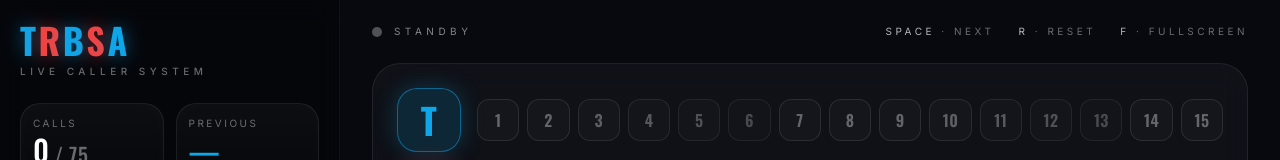
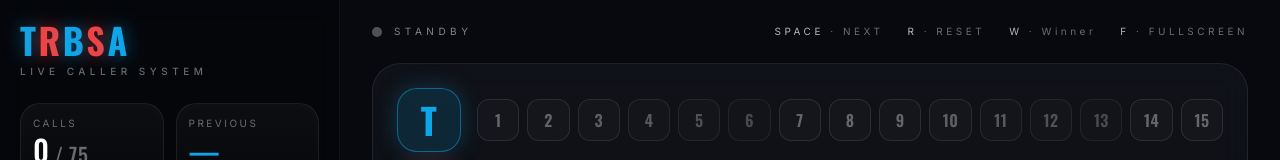
Before and after one commit to gewawddd/DABO_BINGO, a React (Vite) app: page / in a window 1280 px wide. Shown: the top 160 px of the page. Built offline with nearby package versions, Linux system fonts and the light colour scheme.

Commit message:
feat: add keyboard shortcut for opening winner modal

```diff
--- a/src/App.tsx
+++ b/src/App.tsx
@@ -77,7 +77,8 @@ export function App() {
   useKeyboardShortcuts({
     onNext: game.next,
     onReset: game.reset,
-    onFullscreen: handleFullscreen
+    onFullscreen: handleFullscreen,
+    onOpenWinner: handleOpenWinner
   });
   return (
     <div className="app-shell flex w-full min-h-screen bg-brand-bg text-white">
@@ -132,6 +133,13 @@ export function App() {
             <span>
               <span className="text-white/70">R</span> · Reset
             </span>
+            <button
+              type="button"
+              onClick={handleOpenWinner}
+              aria-label="Open winner modal"
+              className="transition-colors hover:text-white/80">
+              <span className="text-white/70">W</span> · Winner
+            </button>
             <span>
               <span className="text-white/70">F</span> · Fullscreen
             </span>
--- a/src/hooks/useKeyboardShortcuts.ts
+++ b/src/hooks/useKeyboardShortcuts.ts
@@ -4,12 +4,14 @@ interface Handlers {
   onNext: () => void;
   onReset: () => void;
   onFullscreen: () => void;
+  onOpenWinner?: () => void;
 }
 
 export function useKeyboardShortcuts({
   onNext,
   onReset,
-  onFullscreen
+  onFullscreen,
+  onOpenWinner
 }: Handlers) {
   useEffect(() => {
     const handler = (e: KeyboardEvent) => {
@@ -29,9 +31,11 @@ export function useKeyboardShortcuts({
         onReset();
       } else if (e.key === 'f' || e.key === 'F') {
         onFullscreen();
+      } else if (e.key === 'w' || e.key === 'W') {
+        onOpenWinner?.();
       }
     };
     window.addEventListener('keydown', handler);
     return () => window.removeEventListener('keydown', handler);
-  }, [onNext, onReset, onFullscreen]);
+  }, [onNext, onReset, onFullscreen, onOpenWinner]);
 }
```
